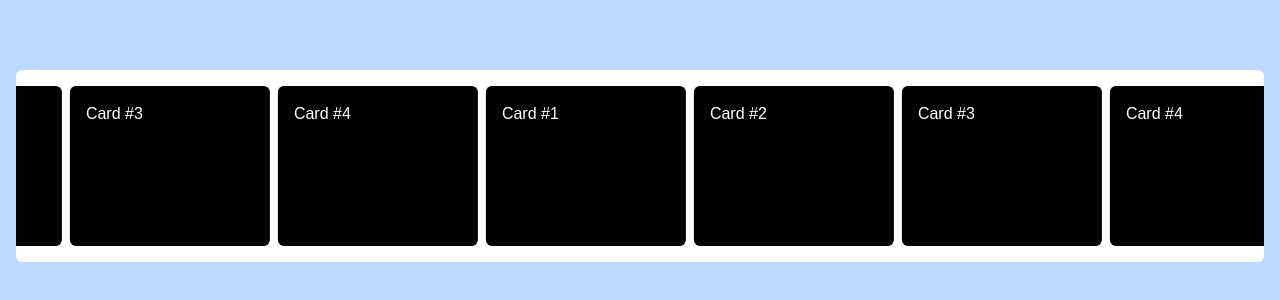
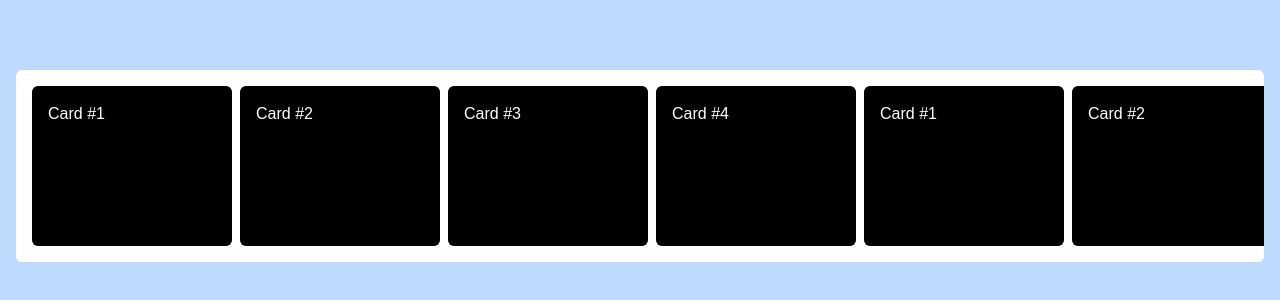
Before and after one commit to 11amanraj/portfolio-jan-26, a Next.js app: page /interaction-library in a window 1280 px wide. Shown: the part 234-534 px from the top of the page. Built offline with nearby package versions, Linux system fonts and the light colour scheme.

Commit message:
Added manual scrolling

```diff
--- a/app/Components/Interactions/ExpandingCarousel.tsx
+++ b/app/Components/Interactions/ExpandingCarousel.tsx
@@ -1,10 +1,11 @@
 'use client'
 
-import { motion } from "framer-motion"
+import { useRef } from "react"
+import { motion, animate } from "framer-motion"
 
-const EachCard = ({ title }: { title: string }) => {
+const EachCard = ({ title, onClick }: { title: string, onClick: (el: HTMLDivElement) => void }) => {
     return (
-        <div className='bg-black text-white min-w-[200px] p-4 rounded-md h-40 cursor-pointer'>{title}</div>
+        <div onClick={(e) => onClick(e.currentTarget)} className='bg-black text-white min-w-50 p-4 rounded-md h-40 cursor-pointer'>{title}</div>
     )
 }
 
@@ -16,25 +17,42 @@ const ExpandingCarousel = () => {
         { title: "Card #4" },
     ]
 
+    const containerRef = useRef<HTMLDivElement>(null);
+
+    const selectHandler = (el: HTMLDivElement) => {
+        if (!containerRef.current) return
+
+        const container = containerRef.current
+
+        const cardOffsetLeft = el.offsetLeft
+        const currentScroll = container.scrollLeft
+
+        // Get computed padding-left of container
+        const styles = window.getComputedStyle(container)
+        const paddingLeft = parseFloat(styles.paddingLeft)
+
+        const targetScroll = cardOffsetLeft - paddingLeft
+
+        animate(currentScroll, targetScroll, {
+            duration: 0.6,
+            ease: "easeInOut",
+            onUpdate: (latest) => {
+                container.scrollLeft = latest
+            },
+        })
+    }
+
     return (
         <div className="bg-blue-200 w-screen h-screen text-black p-4 flex items-center">
-            <div className="bg-white w-full overflow-hidden rounded-md p-4">
-                <motion.div
-                    className="flex gap-2 w-max"
-                    animate={{ x: ["0%", "-50%"] }}
-                    transition={{
-                        ease: "linear",
-                        duration: 12,
-                        repeat: Infinity,
-                    }}
-                >
+            <div ref={containerRef} className="bg-white w-full overflow-x-auto rounded-md p-4">
+                <div className="flex gap-2 w-max">
                     {cards.map((card, i) => (
-                        <EachCard key={i} title={card.title} />
+                        <EachCard onClick={selectHandler} key={i} title={card.title} />
                     ))}
                     {cards.map((card, i) => (
-                        <EachCard key={`duplicate-${i}`} title={card.title} />
+                        <EachCard onClick={selectHandler} key={`duplicate-${i}`} title={card.title} />
                     ))}
-                </motion.div>
+                </div>
             </div>
         </div>
     )
```
